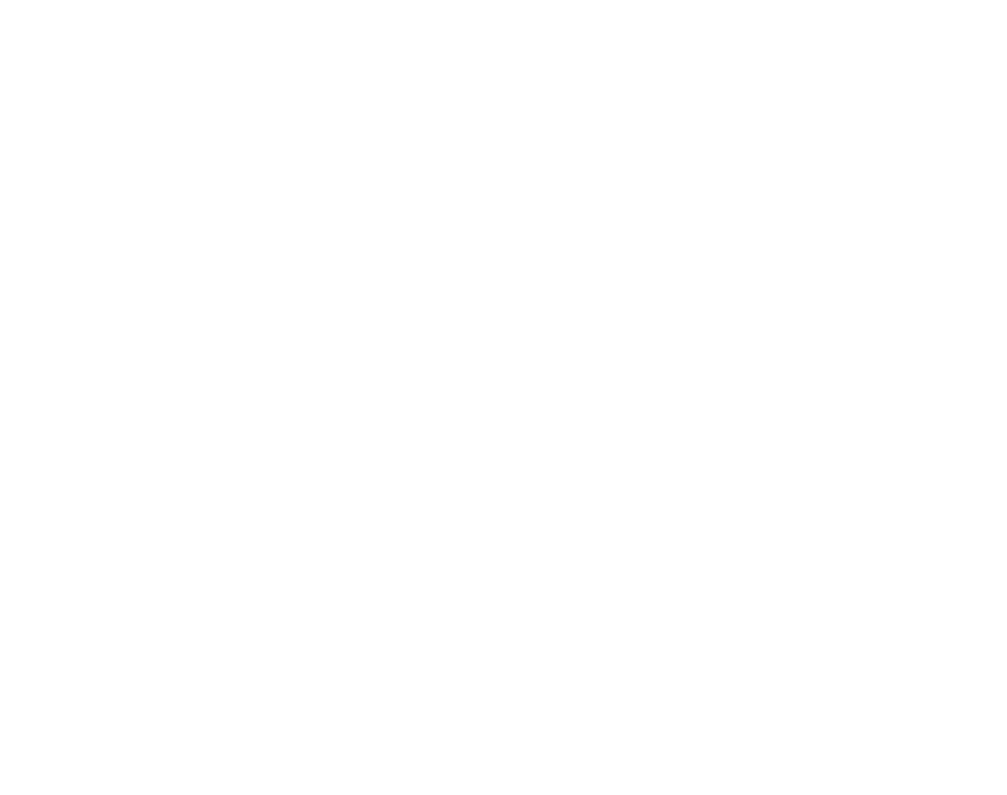
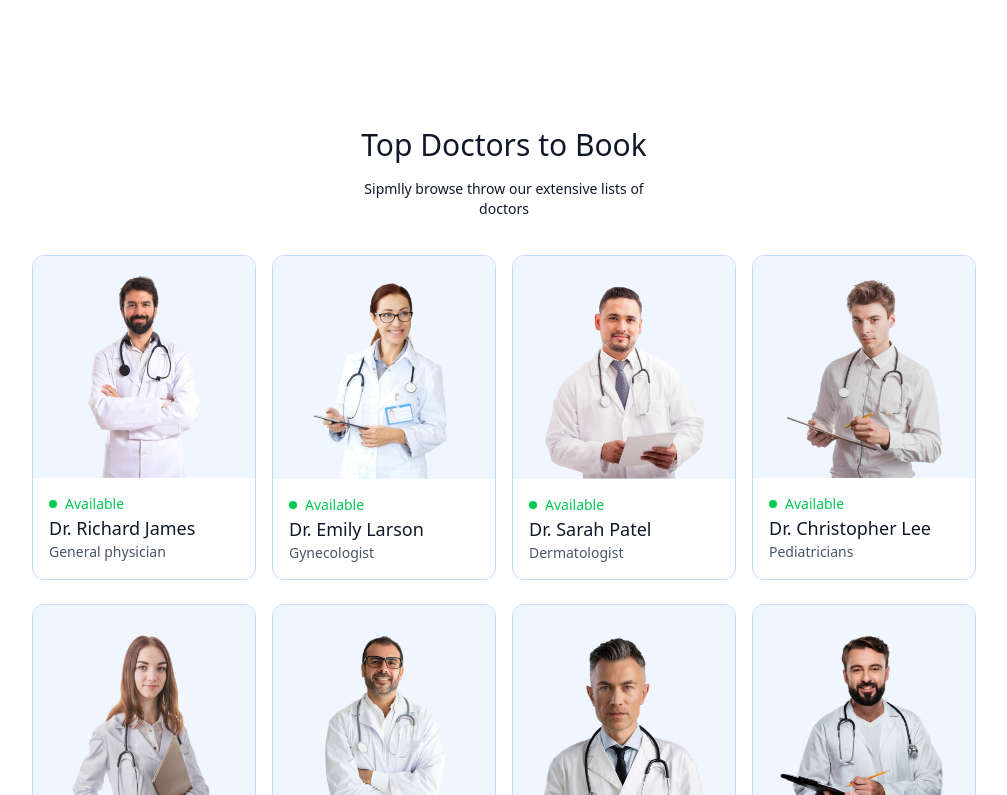
Before and after one commit to Naeem-khndkar55/Doctor-appointment-, a React (Vite) app in the folder frontend/: page / in a window 1280 px wide. Shown: the part 1005-1800 px from the top of the page, without its empty margins (136-1143 px from the left). Before the commit the page ends 1068 px from the top, so only its background shows below. Built offline with nearby package versions, Linux system fonts and the light colour scheme.

Commit message:
Top Doctor Components has been added

```diff
--- /dev/null
+++ b/frontend/src/components/TopDoctors.jsx
@@ -0,0 +1,39 @@
+import React from "react";
+import { doctors } from "../assets/assets";
+import { useNavigate } from "react-router-dom";
+
+const TopDoctors = () => {
+  const navigate = useNavigate();
+  return (
+    <div className="flex flex-col items-center gap-4 my-16 text-gray-900 md:mx-10">
+      <h1 className="text-3xl font-medium">Top Doctors to Book</h1>
+      <p className="sm:w-1/3 text-center text-sm">
+        Sipmlly browse throw our extensive lists of doctors
+      </p>
+      <div className=" w-full grid grid-cols-[repeat(auto-fill,_minmax(200px,_1fr))] gap-4 pt-5 gap-y-6 px-3 sm:px-0">
+        {doctors.slice(0, 10).map((item, index) => (
+          <div
+            onClick={() => navigate(`/appointment/${item._id}`)}
+            className=" border border-blue-200 rounded-xl overflow-hidden cursor-pointer hover:translate-y-[-10px] transition-all duration-500"
+            key={index}
+          >
+            <img className="bg-blue-50" src={item.image} alt="" />
+            <div className="p-4">
+              <div className=" flex items-center gap-2 text-sm text-center text-green-500">
+                <p className="w-2 h-2 bg-green-500 rounded-full"></p>
+                <p>Available</p>
+              </div>
+              <p className="text-gray-900 text-lg font-medium">{item.name}</p>
+              <p className="text-gray-600 text-sm">{item.speciality}</p>
+            </div>
+          </div>
+        ))}
+      </div>
+      <button className="bg-blue-50 text-gray-600 px-12 py-3 rounded-full mt-10">
+        more
+      </button>
+    </div>
+  );
+};
+
+export default TopDoctors;
--- a/frontend/src/pages/Home.jsx
+++ b/frontend/src/pages/Home.jsx
@@ -1,12 +1,14 @@
 import React from "react";
 import Header from "../components/Header";
 import SpecialityMenu from "../components/SpecialityMenu";
+import TopDoctors from "../components/TopDoctors";
 
 const Home = () => {
   return (
     <div>
       <Header />
       <SpecialityMenu />
+      <TopDoctors />
     </div>
   );
 };
```
